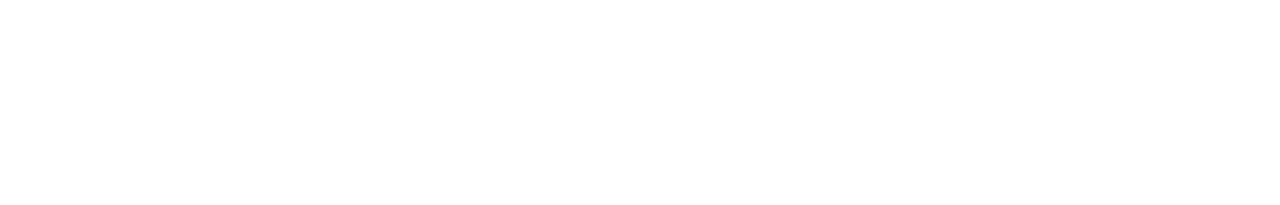
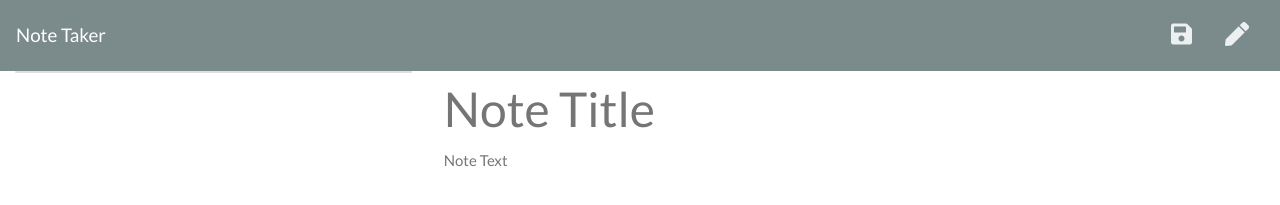
Before and after one commit to matthew-lorber/note-taker, a website: page public/notes.html in a window 1280 px wide. Drawn offline with nearby package versions, Linux system fonts and the light colour scheme.

Commit message:
version 0.1.1

```diff
--- a/package.json
+++ b/package.json
@@ -18,6 +18,9 @@
   },
   "homepage": "https://github.com/matthew-lorber/note-taker#readme",
   "dependencies": {
-    "mysql": "^2.17.1"
+    "dotenv": "^8.2.0",
+    "express": "^4.17.1",
+    "mysql": "^2.17.1",
+    "node": "^12.13.0"
   }
 }
--- a/public/assets/css/styles.css
+++ b/public/assets/css/styles.css
@@ -1 +1,44 @@
-/* MAKE IT LOOK PRETTY */
+html, body {
+    height: 100%;
+    margin: 0;
+    padding: 0;
+}
+.note-title {
+    height: 50px;
+    margin-top: 13px;
+    font-size: 3rem;
+}
+.note-textarea, .note-title {
+    color: darkslategray;
+    width: 100%;
+    outline: none;
+    border: none;
+}
+button, input {
+    overflow: visible;
+}
+.note-textarea {
+    resize: none;
+    height: calc(100% - 63px);
+    padding-top: 15px;
+}
+.icons i {
+    margin-left: 15px;
+    margin-right: 15px;
+    font-size: 1.5rem;
+    cursor: pointer;
+}
+textarea {
+    overflow: auto;
+    resize: vertical;
+}
+input, button, select, optgroup, textarea {
+    margin: 0;
+    font-family: inherit;
+    font-size: inherit;
+    line-height: inherit;
+}
+*, *::before, *::after {
+    -webkit-box-sizing: border-box;
+    box-sizing: border-box;
+}
--- a/public/index.html
+++ b/public/index.html
@@ -0,0 +1,25 @@
+<!DOCTYPE html>
+<html lang="en">
+<head>
+    <meta charset="UTF-8">
+    <meta name="viewport" content="width=device-width, initial-scale=1.0">
+    <meta http-equiv="X-UA-Compatible" content="ie=edge">
+    <link rel="shortcut icon" href="assets/images/notebook.png" />
+    <title>Note Taker</title>
+    <link rel="stylesheet" href="https://cdnjs.cloudflare.com/ajax/libs/bootswatch/4.1.3/flatly/bootstrap.min.css">
+</head>
+    <body>
+        <nav class="navbar navbar-dark bg-dark">
+        <a class="navbar-brand" href="/">Note Taker</a>
+        </nav>
+        <div class="container">
+            <div style="margin-top: 80px;" class="jumbotron text-center">
+                <h1 class="display-4">Note Taker <span role="img" aria-label="Memo">🖊️</span></h1>
+                <h4 class="mt-4">Take notes with Express and MySQL</h4>
+                <a class="btn btn-primary btn-lg mt-4" href="notes.html" role="button">Get Started</a>
+            </div>
+        </div>
+        <script src="https://cdnjs.cloudflare.com/ajax/libs/jquery/3.3.1/jquery.min.js"></script>
+        <script src="/assets/js/index.js"></script>
+  </body>
+</html>
--- a/public/notes.html
+++ b/public/notes.html
@@ -0,0 +1,40 @@
+<!DOCTYPE html>
+<html lang="en">
+
+    <head>
+        <meta charset="UTF-8">
+        <meta name="viewport" content="width=device-width, initial-scale=1.0">
+        <meta http-equiv="X-UA-Compatible" content="ie=edge">
+        <link rel="shortcut icon" href="assets/images/notebook.png" />
+        <title>Note Taker</title>
+        <link rel="stylesheet" href="https://cdnjs.cloudflare.com/ajax/libs/bootswatch/4.1.3/flatly/bootstrap.min.css">
+        <link rel="stylesheet" href="https://use.fontawesome.com/releases/v5.3.1/css/all.css" integrity="sha384-mzrmE5qonljUremFsqc01SB46JvROS7bZs3IO2EmfFsd15uHvIt+Y8vEf7N7fWAU" crossorigin="anonymous">
+        <link rel="stylesheet" href="assets/css/styles.css">
+    </head>
+    <body>
+        <nav class="navbar navbar-dark bg-dark">
+            <a class="navbar-brand" href="/">Note Taker
+            </a>
+            <div class="icons">
+            <i class="fas fa-save text-light save-note"></i>
+            <i class="fas fa-pen text-light new-note"></i>
+            </div>
+        </nav>
+        <div class="container-fluid">
+            <div class="row">
+            <div class="col-4 list-container">
+                <div class="card">
+                <ul class="list-group"></ul>
+                </div>
+            </div>
+            <div class="col-8">
+                <input class="note-title" placeholder="Note Title" maxlength="28" type="text">
+                <textarea class="note-textarea" placeholder="Note Text"></textarea>
+            </div>
+            </div>
+        </div>
+        <script src="https://cdnjs.cloudflare.com/ajax/libs/jquery/3.3.1/jquery.min.js"></script>
+        <script src="/assets/js/index.js"></script>
+    </body>
+
+</html>
```
Also changed, not shown: db/connection.js (+9 -13 lines), keys.js (+5 -13 lines), server.js (+27 -16 lines), public/assets/images/notebook.png (added), 2 other files.
